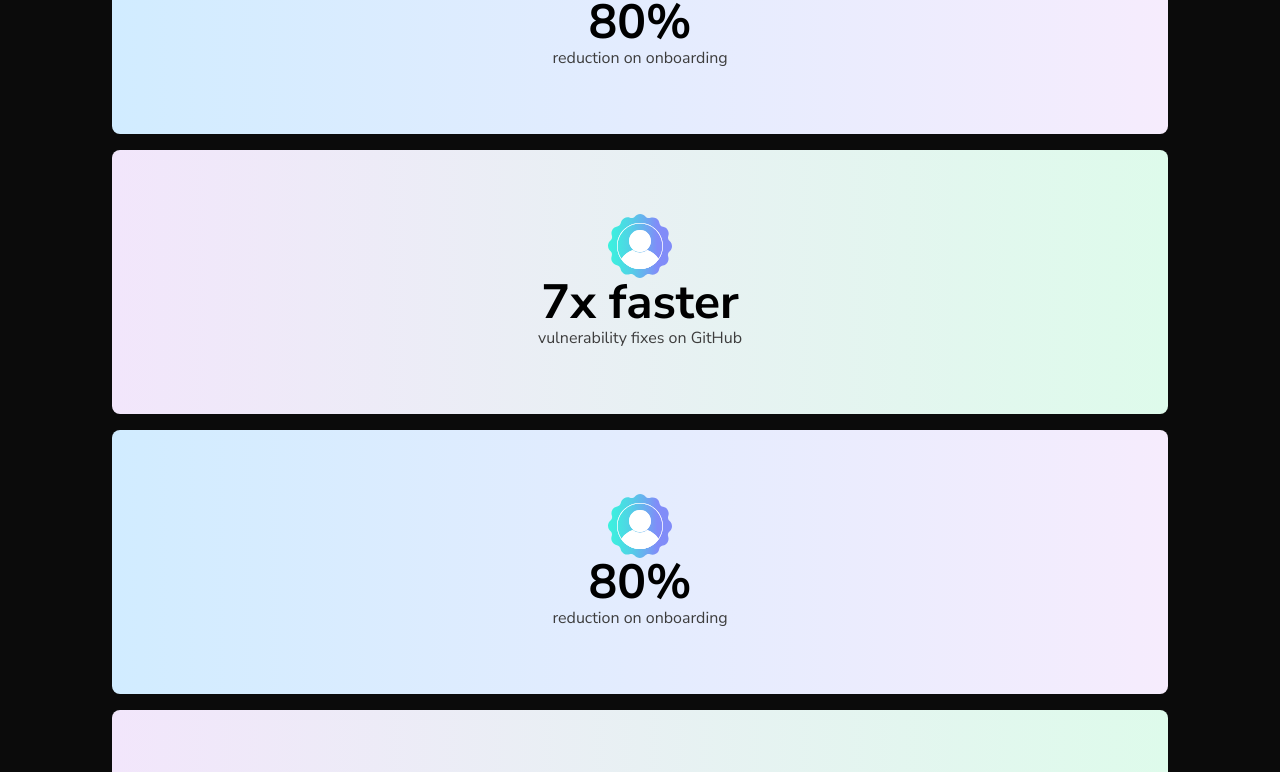
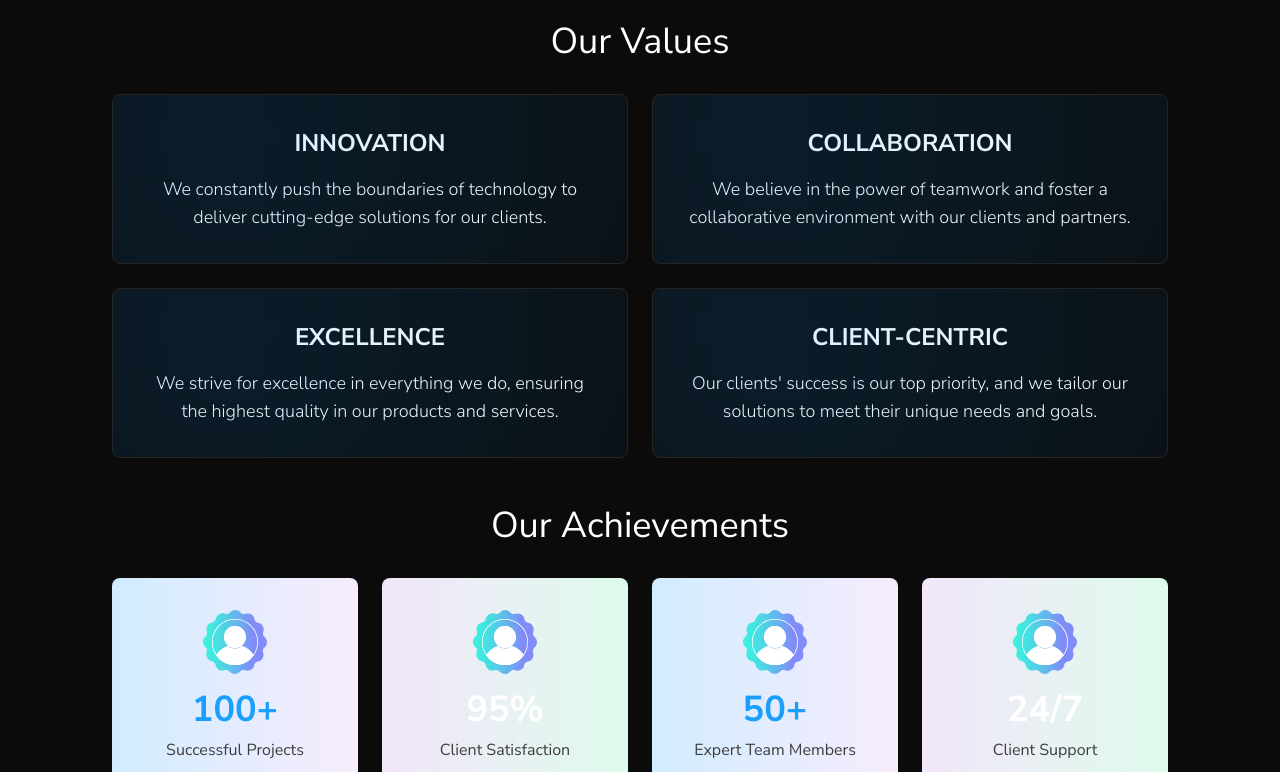
Before and after one commit to zrvnarmarin/BitLyte-Studios-Website, a Next.js app: page /about-us in a window 1280 px wide. Shown: the part 3020-3792 px from the top of the page. Built offline with nearby package versions, Linux system fonts and the light colour scheme.

Commit message:
restyled contact components; added about us sections;

```diff
--- a/app/about-us/(about-us-sections)/AdvantagesSection.tsx
+++ b/app/about-us/(about-us-sections)/AdvantagesSection.tsx
@@ -1,20 +1,34 @@
 import React from "react";
 import Image from "next/image";
 import SectionWrapper from "../../components/SectionWrapper";
-import '../../../public/test.css'
 import AdvantageTestIcon from '../../../public/BitLyte_Studios_ikona_Brand_Identity_64x64px.svg'
 
-export default function AdvantagesSection() {
+export default function AboutUsSection() {
     return (
         <SectionWrapper>
-            <h2 className="text-5xl text-primary-brown font-semibold">
-                <span className="linear-gradient-purple-text font-black">
-                    Advantages {" "}
-                </span>
-                that we offer
+            <div className="w-full text-center text-[#ffffff] z-20">
+                <h2 className="text-3xl xs:text-4xl sm:text-5xl font-medium xs:font-normal mb-8">
+                    About <span className="text-primary-blue font-black">BitLyte Studios</span>
                 </h2>
-            <div className="w-full flex flex-col gap-4">
-            {/* Achievement card */}
+                <p className="text-xl sm:text-2xl font-light mb-12">
+                    At BitLyte Studios, we're passionate about creating innovative digital solutions that empower businesses to thrive in the digital landscape. Our mission is to deliver cutting-edge web and mobile applications that drive growth and success for our clients.
+                </p>
+
+                <h3 className="text-2xl xs:text-3xl sm:text-4xl font-medium xs:font-normal mb-8">Our Values</h3>
+
+                <div className="grid grid-cols-1 md:grid-cols-2 gap-6 mb-12">
+                    {valueCardData.map((value) => (
+                        <ValueCard
+                            key={value.id}
+                            title={value.title}
+                            description={value.description}
+                        />
+                    ))}
+                </div>
+
+                <h3 className="text-2xl xs:text-3xl sm:text-4xl font-medium xs:font-normal mb-8">Our Achievements</h3>
+
+                <div className="grid grid-cols-1 sm:grid-cols-2 lg:grid-cols-4 gap-6">
                     {achievements.map(achievement =>
                         <AchievementCard
                             key={achievement.id}
@@ -25,32 +39,76 @@ export default function AdvantagesSection() {
                         />
                     )}
                 </div>
+            </div>
         </SectionWrapper>
     )
 }
 
-export const AchievementCard = ({ stat, description, colorClasses } : AchievementCardProps) => {
+const ValueCard = ({
+    title,
+    description,
+}: {
+    title: string;
+    description: string;
+}) => {
     return (
-        <div className={`flex flex-col items-center text-center rounded-lg p-16 ${colorClasses.container}`}>
-            <Image src={AdvantageTestIcon} alt="advantage_test_icon" />
-            <h3 className={`font-bold text-5xl text-${colorClasses.statText}`}>{stat}</h3>
+        <div className="relative overflow-hidden flex-1 p-8 rounded-lg border-[0.5px] border-[#252525]">
+            <div className="w-64 h-64 absolute left-0 bottom-0 bg-gradient-to-r from-[#1A9FFF] to-[#0086E6] z-10 blur-[230px]"></div>
+            <h4 className="text-xl sm:text-2xl font-bold text-[#ffffff] uppercase z-30 mb-4">
+                {title}
+            </h4>
+            <p className="text-lg font-light text-[#ffffff] z-20">
+                {description}
+            </p>
+        </div>
+    );
+};
+
+const AchievementCard = ({ stat, description, colorClasses } : AchievementCardProps) => {
+    return (
+        <div className={`flex flex-col items-center text-center rounded-lg p-8 ${colorClasses.container}`}>
+            <Image src={AdvantageTestIcon} alt="achievement_icon" width={64} height={64} />
+            <h3 className={`font-bold text-3xl sm:text-4xl text-${colorClasses.statText} mt-4 mb-2`}>{stat}</h3>
             <p className="text-base text-primary-brown font-normal text-center">{description}</p>
         </div>
     )
 }
 
-export type AchievementCardProps = {
+type AchievementCardProps = {
     id: number;
     stat: string;
     description: string;
     colorClasses: { statText: string, container: string }
 }
 
-export const achievements = [
+const valueCardData = [
     {
         id: 1,
-        stat: '80%',
-        description: 'reduction on onboarding',
+        title: "Innovation",
+        description: "We constantly push the boundaries of technology to deliver cutting-edge solutions for our clients.",
+    },
+    {
+        id: 2,
+        title: "Collaboration",
+        description: "We believe in the power of teamwork and foster a collaborative environment with our clients and partners.",
+    },
+    {
+        id: 3,
+        title: "Excellence",
+        description: "We strive for excellence in everything we do, ensuring the highest quality in our products and services.",
+    },
+    {
+        id: 4,
+        title: "Client-Centric",
+        description: "Our clients' success is our top priority, and we tailor our solutions to meet their unique needs and goals.",
+    },
+];
+
+const achievements = [
+    {
+        id: 1,
+        stat: '100+',
+        description: 'Successful Projects',
         colorClasses: {
             statText: 'primary-blue',
             container: 'bg-gradient-to-r from-[#d1ecff] to-[#f6ecfd]'
@@ -58,8 +116,8 @@ export const achievements = [
     },
     {
         id: 2,
-        stat: '7x faster',
-        description: 'vulnerability fixes on GitHub',
+        stat: '95%',
+        description: 'Client Satisfaction',
         colorClasses: {
             statText: 'primary-purple',
             container: 'bg-gradient-to-r from-[#f2e6fb] to-[#defbeb]'
@@ -67,8 +125,8 @@ export const achievements = [
     },
     {
         id: 3,
-        stat: '80%',
-        description: 'reduction on onboarding',
+        stat: '50+',
+        description: 'Expert Team Members',
         colorClasses: {
             statText: 'primary-blue',
             container: 'bg-gradient-to-r from-[#d1ecff] to-[#f6ecfd]'
@@ -76,11 +134,11 @@ export const achievements = [
     },
     {
         id: 4,
-        stat: '7x faster',
-        description: 'vulnerability fixes on GitHub',
+        stat: '24/7',
+        description: 'Client Support',
         colorClasses: {
             statText: 'primary-purple',
             container: 'bg-gradient-to-r from-[#f2e6fb] to-[#defbeb]'
         }
     },
-]
+];
--- a/app/services/(services-sections)/TestimonialsSection.tsx
+++ b/app/services/(services-sections)/TestimonialsSection.tsx
@@ -20,7 +20,7 @@ export default function TestimonialsSection() {
               <LeftArrow />
             </div>
             {/* Blur background */}
-            <div className="w-full h-full absolute right-0 bottom-0 bg-gradient-to-r from-[#3B4EB5] to-[#222222] z-10 blur-[20px]"></div>
+            <div className="w-full h-full absolute right-0 bottom-0 bg-gradient-to-r from-[#1a4869] to-[#002139] z-10 blur-[20px]"></div>
           </button>
           <button className="relative overflow-hidden rounded-full p-4 border-[0.5px] border-[#252525]">
             {/* RightArrow with a higher z-index */}
@@ -28,7 +28,7 @@ export default function TestimonialsSection() {
               <RightArrow />
             </div>
             {/* Blur background */}
-            <div className="w-full h-full absolute right-0 bottom-0 bg-gradient-to-r from-[#3B4EB5] to-[#222222] z-10 blur-[20px]"></div>
+            <div className="w-full h-full absolute right-0 bottom-0 bg-gradient-to-r from-[#1a4869] to-[#002139] z-10 blur-[20px]"></div>
           </button>
         </div>
       </div>
--- a/app/services/[serviceId]/StepsSection.tsx
+++ b/app/services/[serviceId]/StepsSection.tsx
@@ -46,8 +46,8 @@ export const StepCard = ({
       </div>
 
       <div className="flex flex-col gap-2">
-        <div className="w-full bg-gradient-to-t from-[#0b0b0b] to-[#27a5ff2b] flex gap-2 items-center justify-center text-[#95d3ff] font-bold text-xl lg:text-xl border-[0.5px] border-[#0a2030] z-20 rounded-full  px-4 py-2">
-          <span className="custom-text">Planning</span>
+        <div className="w-full bg-gradient-to-t from-[#0b0b0b] to-[#27a5ff2b] flex gap-2 items-center justify-center text-[#ffffff] font-medium text-xl lg:text-xl border-[0.5px] border-[#0a2030] z-20 rounded-full  px-4 py-2">
+          <span className="">Planning</span>
         </div>
         <p className="text-base xs:text-lg font-light text-[#ffffff] text-center px-4 py-2 z-20">
           <span className="custom-text">&#x2022;</span> Planning phase is when
@@ -61,8 +61,8 @@ export const StepCard = ({
       </div>
 
       <div className="flex flex-col gap-2">
-        <div className="w-full bg-gradient-to-t from-[#0b0b0b] to-[#27a5ff2b] flex gap-2 items-center justify-center text-[#95d3ff] font-bold text-xl lg:text-xl border-[0.5px] border-[#0a2030] z-20 rounded-full  px-4 py-2">
-          <span className="custom-text">Planning</span>
+        <div className="w-full bg-gradient-to-t from-[#0b0b0b] to-[#27a5ff2b] flex gap-2 items-center justify-center text-[#ffffff] font-medium text-xl lg:text-xl border-[0.5px] border-[#0a2030] z-20 rounded-full  px-4 py-2">
+          <span className="">Planning</span>
         </div>
         <p className="text-base xs:text-lg font-light text-[#ffffff] text-center px-4 py-2 z-20">
           <span className="custom-text">&#x2022;</span> Planning phase is when
```
Also changed, not shown: app/contact/(contact-sections)/ContactForm.tsx (+6 -6 lines), app/services/[serviceId]/CTASection.tsx (+5 -4 lines). Lines whose indentation alone changed are shown as unchanged.
